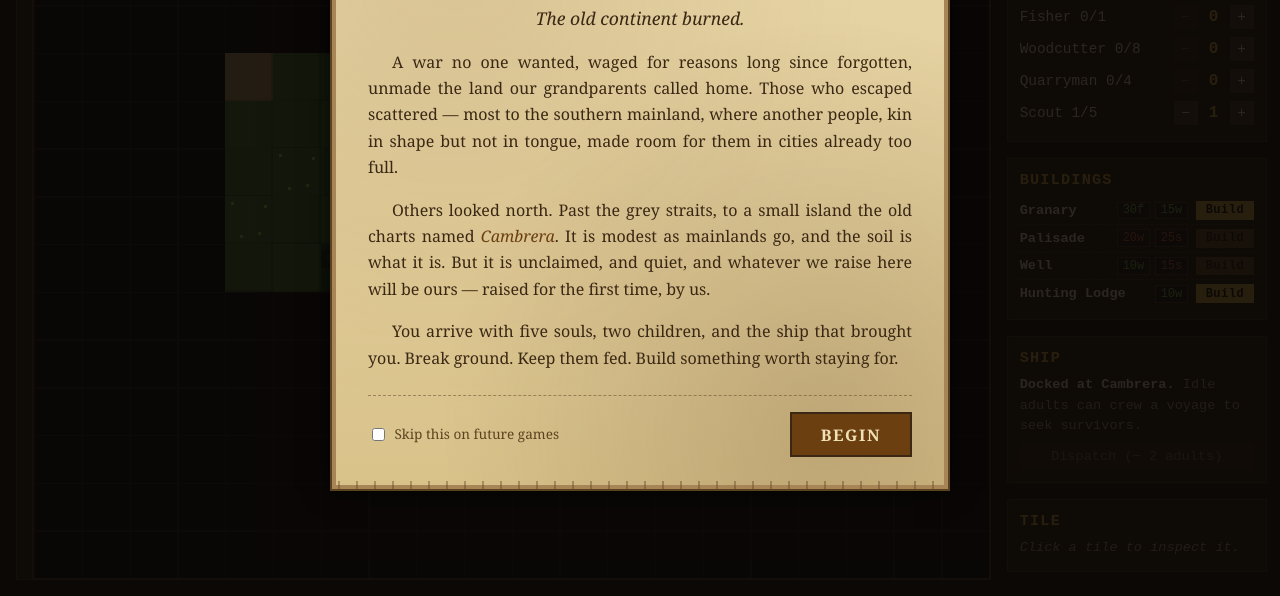
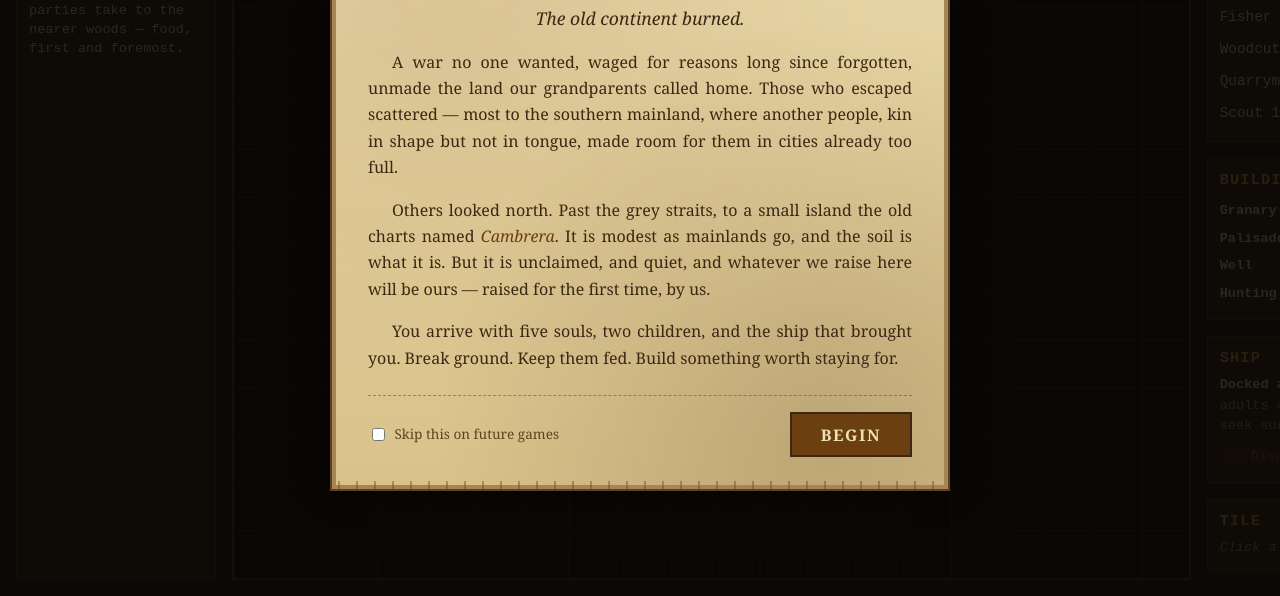
Before and after one commit to vicosurge/survival-civ-game, a website built with Vite: page index.html in a window 1280 px wide. Shown: the part 204-800 px from the top of the page. Built offline with nearby package versions, Linux system fonts and the light colour scheme.

Commit message:
Fix chronicle panel collapsing behind map on narrow viewports
Chronicle now has min-width: 200px and flex-basis: 200px so it
can't be squeezed to near-zero by the fixed-width canvas. Added
overflow-x: auto on #main so the layout scrolls rather than
crushing the chronicle when the viewport is genuinely too narrow.

Co-Authored-By: Claude Sonnet 4.6 <noreply@anthropic.com>

```diff
--- a/src/style.css
+++ b/src/style.css
@@ -81,6 +81,7 @@ html, body {
   gap: 1rem;
   padding: 1rem;
   min-height: 0;
+  overflow-x: auto;
 }
 
 #map {
@@ -92,10 +93,10 @@ html, body {
 }
 
 #chronicle-panel {
-  flex: 1 1 0;
+  flex: 1 1 200px;
   display: flex;
   flex-direction: column;
-  min-width: 0;
+  min-width: 200px;
   max-width: 300px;
   min-height: 0;
 }
```
